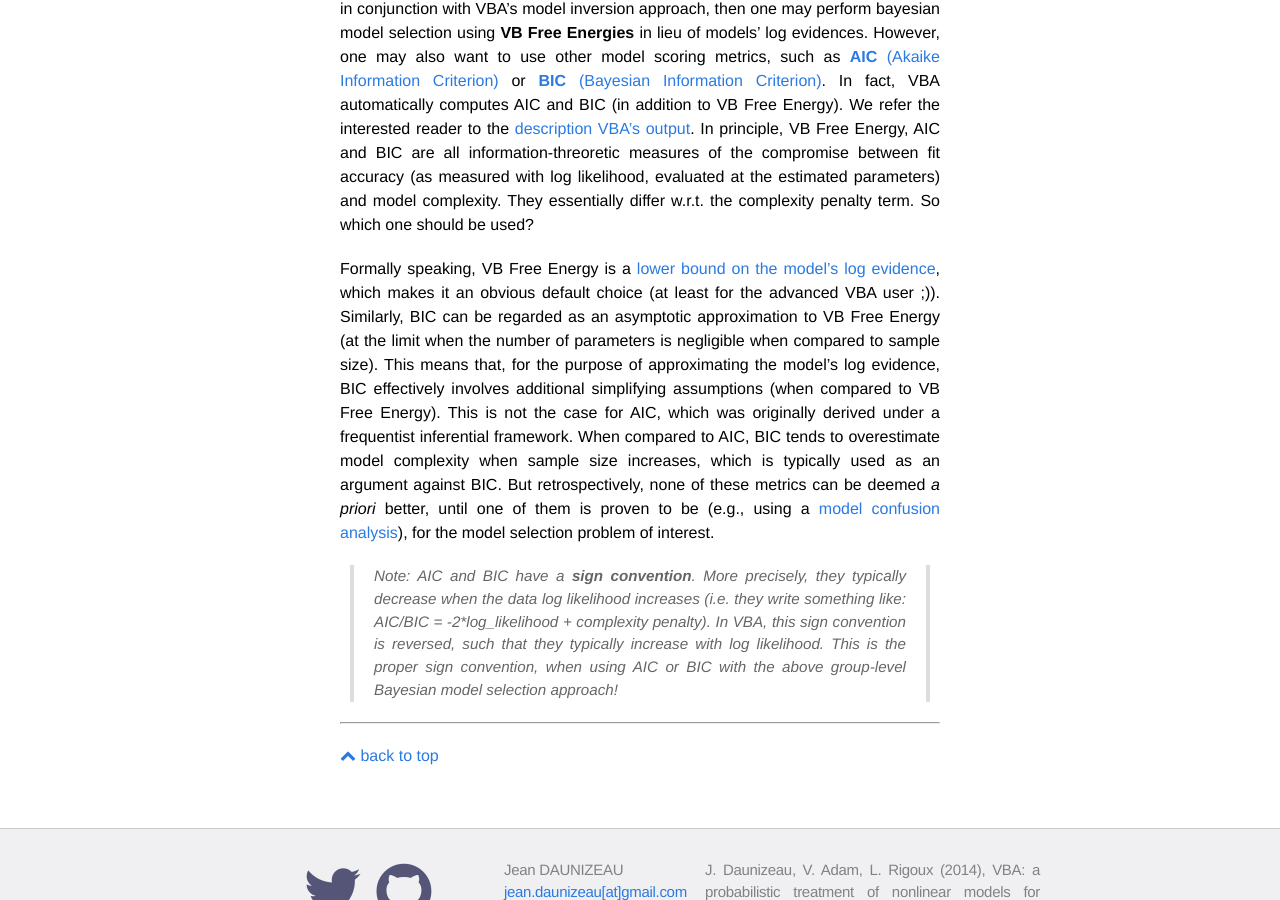
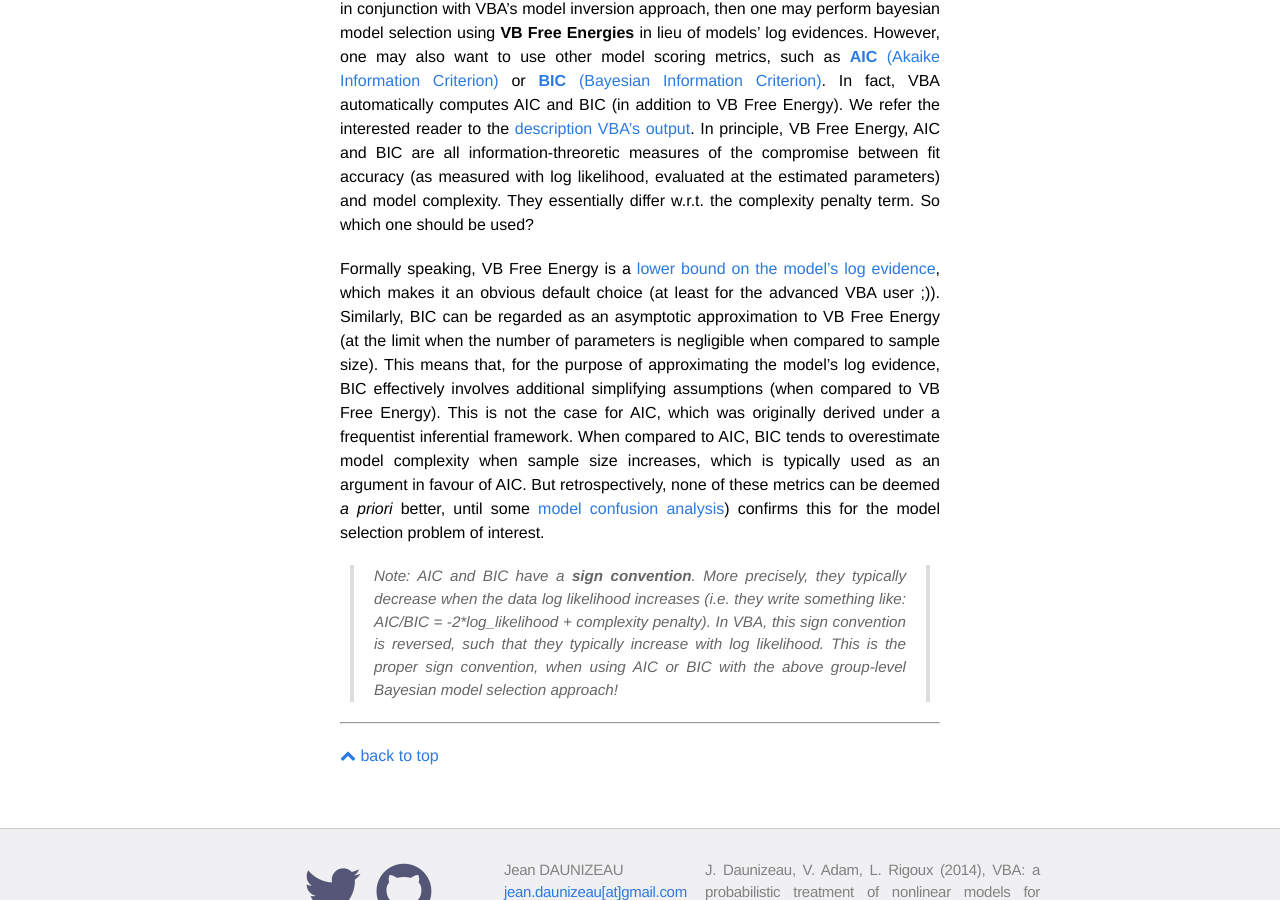
Before and after one commit to MBB-team/VBA-toolbox, a Jekyll site: the page built from _wiki/BMS-for-group-studies.md, in a window 1280 px wide and 900 px high, scrolled down 8993 px. Built offline with Jekyll 4.4.1, drawn with Linux system fonts in a browser that asks for light colours; nearby versions of some CDN libraries; formulas are drawn with MathJax 3.

Commit message:
Update BMS-for-group-studies.md

```diff
--- a/_wiki/BMS-for-group-studies.md
+++ b/_wiki/BMS-for-group-studies.md
@@ -189,7 +189,7 @@
 
 Group-level bayesian model selection (either FFX or RFX) is typically meant to be used with a specific within-subject model scoring metric: namely, the (Bayesian) **log model evidence** $$ln p(y\mid m)$$. The issue is that, for most generative models, the mathematical derivation of the log evidence is not computationally tractable. If used in conjunction with VBA's model inversion approach, then one may perform bayesian model selection using **VB Free Energies** in lieu of models' log evidences. However, one may also want to use other model scoring metrics, such as [**AIC** (Akaike Information Criterion)](https://en.wikipedia.org/wiki/Akaike_information_criterion) or [**BIC** (Bayesian Information Criterion)](https://en.wikipedia.org/wiki/Bayesian_information_criterion). In fact, VBA automatically computes AIC and BIC (in addition to VB Free Energy). We refer the interested reader to the [description VBA's output]({{ site.baseurl}}/wiki/VBA-output-structure/). In principle, VB Free Energy, AIC and BIC are all information-threoretic measures of the compromise between fit accuracy (as measured with log likelihood, evaluated at the estimated parameters) and model complexity. They essentially differ w.r.t. the complexity penalty term. So which one should be used?
 
-Formally speaking, VB Free Energy is a [lower bound on the model's log evidence]({{ site.baseurl}}/wiki/The-variational-Bayesian-approach/), which makes it an obvious default choice (at least for the advanced VBA user ;)). Similarly, BIC can be regarded as an asymptotic approximation to VB Free Energy (at the limit when the number of parameters is negligible when compared to sample size). This means that, for the purpose of approximating the model's log evidence, BIC effectively involves additional simplifying assumptions (when compared to VB Free Energy). This is not the case for AIC, which was originally derived under a frequentist inferential framework. When compared to AIC, BIC tends to overestimate model complexity when sample size increases, which is typically used as an argument against BIC. But retrospectively, none of these metrics can be deemed *a priori* better, until one of them is proven to be (e.g., using a [model confusion analysis]({{ site.baseurl}}/wiki/identifiability/#model-confusion-analysis)), for the model selection problem of interest.
+Formally speaking, VB Free Energy is a [lower bound on the model's log evidence]({{ site.baseurl}}/wiki/The-variational-Bayesian-approach/), which makes it an obvious default choice (at least for the advanced VBA user ;)). Similarly, BIC can be regarded as an asymptotic approximation to VB Free Energy (at the limit when the number of parameters is negligible when compared to sample size). This means that, for the purpose of approximating the model's log evidence, BIC effectively involves additional simplifying assumptions (when compared to VB Free Energy). This is not the case for AIC, which was originally derived under a frequentist inferential framework. When compared to AIC, BIC tends to overestimate model complexity when sample size increases, which is typically used as an argument in favour of AIC. But retrospectively, none of these metrics can be deemed *a priori* better, until some [model confusion analysis]({{ site.baseurl}}/wiki/identifiability/#model-confusion-analysis)) confirms this for the model selection problem of interest.
 
 
 > Note: AIC and BIC have a **sign convention**. More precisely, they typically decrease when the data log likelihood increases (i.e. they write something like: AIC/BIC = -2*log_likelihood + complexity penalty). In VBA, this sign convention is reversed, such that they typically increase with log likelihood. This is the proper sign convention, when using AIC or BIC with the above group-level Bayesian model selection approach!
```
